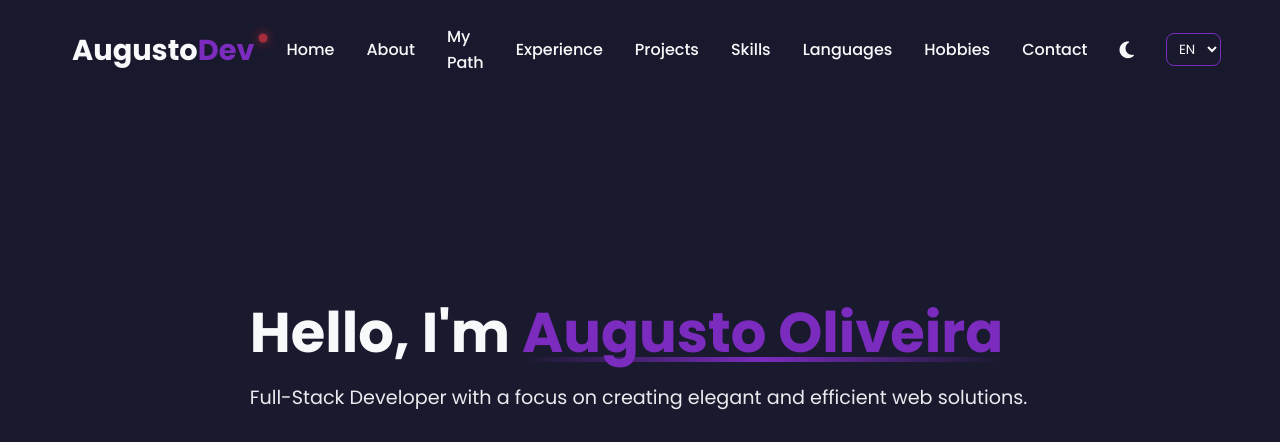
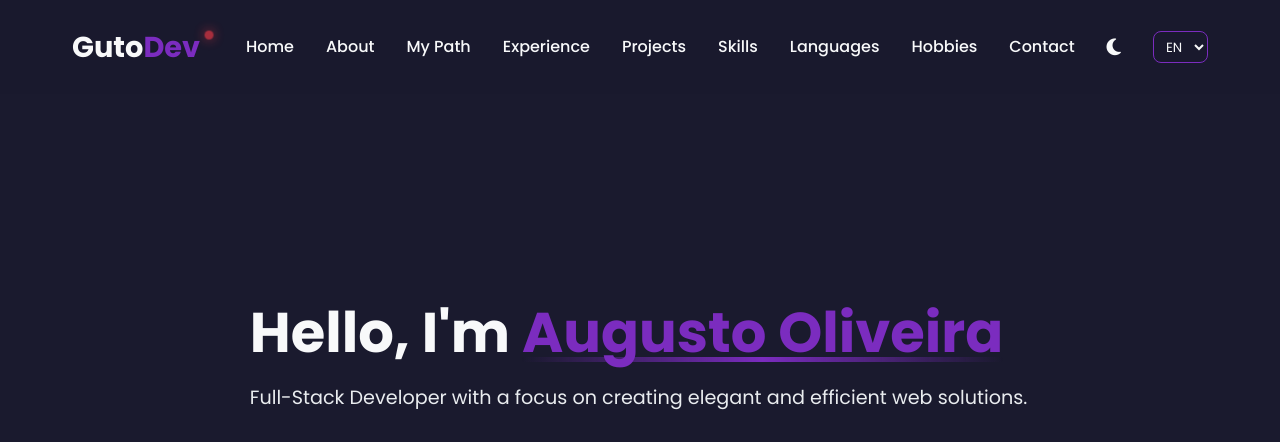
Before and after one commit to Augusto240/Personal-Site, a plain HTML site: page index.html in a window 1280 px wide. Shown: the top 442 px of the page. Drawn offline with nearby package versions, Linux system fonts and the light colour scheme.

Commit message:
atualizando meu portfólio

```diff
--- a/index.html
+++ b/index.html
@@ -1460,7 +1460,7 @@
 
     <header id="header">
         <div class="container header-container">
-            <div class="logo">Augusto<span>Dev</span></div>
+            <div class="logo">Guto<span>Dev</span></div>
             <div class="hamburger" id="hamburger">
                 <span></span>
                 <span></span>
@@ -2065,7 +2065,7 @@
 
     <footer>
         <div class="container">
-            <div class="footer-logo fade-in">Augusto<span>Dev</span></div>
+            <div class="footer-logo fade-in">Guto<span>Dev</span></div>
             <div class="social-links fade-in delay-1">
                 <a href="https://github.com/Augusto240" class="social-link" target="_blank">
                     <i class="fab fa-github"></i>
```
